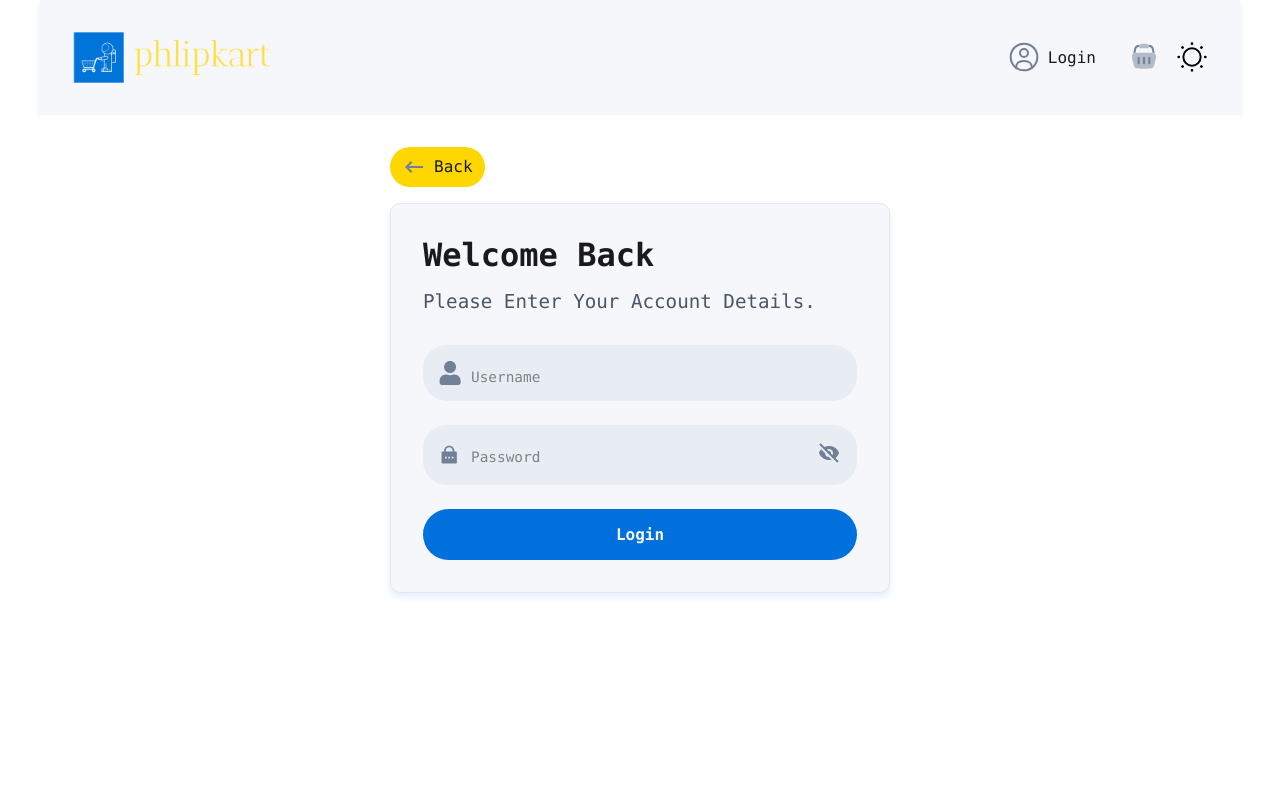
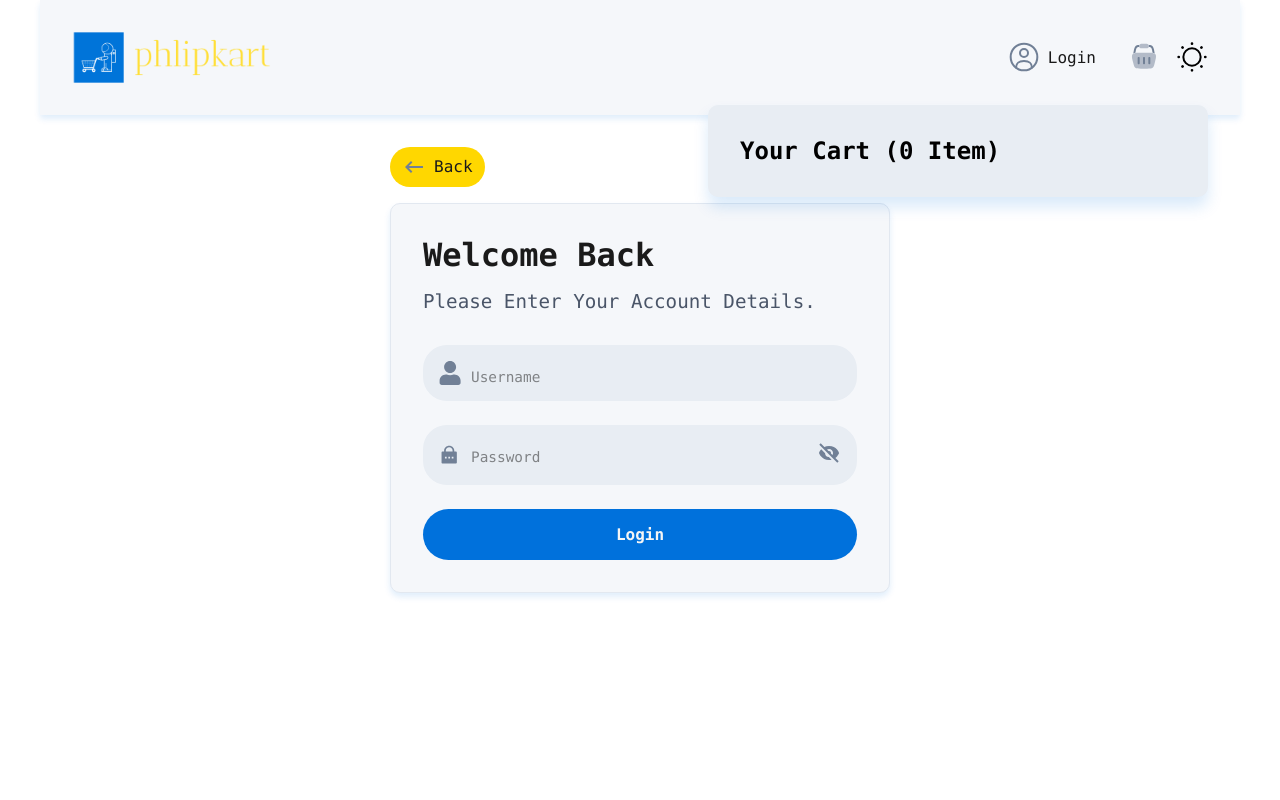
Before and after one commit to shrinath-dev/Sample-projects, a React (Create React App) app in the folder phlipkart/: page /login in a window 1280 px wide. Both pictures are taken after a click on the element 1144 px from the left and 57 px from the top of the page. Shown: the top 800 px of the page. Built offline with nearby package versions, Linux system fonts and the light colour scheme.

Commit message:
started cart functionality

```diff
--- a/phlipkart/src/App.css
+++ b/phlipkart/src/App.css
@@ -1,38 +1,5 @@
-.App {
-  text-align: center;
+header{
+  position: sticky;
+  top: 0;
+  z-index: 20000;
 }
-
-.App-logo {
-  height: 40vmin;
-  pointer-events: none;
-}
-
-@media (prefers-reduced-motion: no-preference) {
-  .App-logo {
-    animation: App-logo-spin infinite 20s linear;
-  }
-}
-
-.App-header {
-  background-color: #282c34;
-  min-height: 100vh;
-  display: flex;
-  flex-direction: column;
-  align-items: center;
-  justify-content: center;
-  font-size: calc(10px + 2vmin);
-  color: white;
-}
-
-.App-link {
-  color: #61dafb;
-}
-
-@keyframes App-logo-spin {
-  from {
-    transform: rotate(0deg);
-  }
-  to {
-    transform: rotate(360deg);
-  }
-}
--- a/phlipkart/src/App.js
+++ b/phlipkart/src/App.js
@@ -1,4 +1,5 @@
 import React from "react";
+import './App.css';
 import { useThemeContext } from "./context";
 import { BrowserRouter, Routes, Route } from "react-router-dom";
 import { Header, Footer } from "./components";
--- /dev/null
+++ b/phlipkart/src/components/Cart/Cart.js
@@ -0,0 +1,20 @@
+import React, { useState } from "react";
+import styles from './Cart.module.css';
+import { useDispatch, useSelector } from "react-redux";
+import { getCartLength, getCartVisibility } from "../../features/cart/cartSlice";
+
+function Cart() {
+    const showCart = useSelector(getCartVisibility);
+    const cartLength = useSelector(getCartLength);
+
+    if (!showCart) return;
+    return (
+        <div className={styles.cartContainer}>
+            <div className={styles.cart}>
+                <h2 className={styles.heading}>Your Cart ({cartLength + ` Item${cartLength > 1 ? 's' : ''}`})</h2>
+            </div>
+        </div>
+    )
+};
+
+export default Cart;
--- /dev/null
+++ b/phlipkart/src/components/Cart/Cart.module.css
@@ -0,0 +1,14 @@
+.cartContainer{
+    position: absolute;
+    top:100%;
+    width: 500px;
+    max-width: 90vw;
+    right: 0;
+    margin-top: 2rem;
+    background-color: var(--bg-tertiary);
+    padding: clamp(1rem, 5vw, 2rem);
+    border-radius: 10px;
+    z-index: 100000;
+    box-shadow: var(--shadow-lg);
+    transition: all 300ms ease-in-out;
+}
--- a/phlipkart/src/components/Header/Header.js
+++ b/phlipkart/src/components/Header/Header.js
@@ -1,6 +1,7 @@
 import React from "react";
 import styles from "./Header.module.css";
 import { UserAuthStatus, CartStatus, ThemeToggler } from "../subComponents";
+import Cart from "../Cart/Cart";
 
 function Header() {
   return (
@@ -10,6 +11,7 @@ function Header() {
         <UserAuthStatus />
         <div className={styles.cartTheme}>
           <CartStatus />
+          <Cart />
           <ThemeToggler />
         </div>
       </div>
--- a/phlipkart/src/components/Header/Header.module.css
+++ b/phlipkart/src/components/Header/Header.module.css
@@ -1,4 +1,10 @@
 .header {
+    max-width: 1200px;
+    margin: 0 auto;
+    z-index: 20000;
+    /* top: 0;
+    right:0;
+    left:0; */
     display: flex;
     gap: 3rem;
     justify-content: space-between;
@@ -16,6 +22,7 @@
 }
 
 .headerInfo {
+    position: relative;
     display: flex;
     justify-content: space-between;
     gap: 2rem;
--- a/phlipkart/src/components/index.js
+++ b/phlipkart/src/components/index.js
@@ -5,5 +5,6 @@ import FilterByCategory from "./FilterByCategory/FilterByCategory";
 import SearchProduct from "./SearchProduct/SearchProduct";
 import ProductGrid from "./ProductGrid/ProductGrid";
 import LoginForm from "./LoginForm/LoginForm";
+import Cart from "./Cart/Cart";
 
-export { Header, Footer, Carousel, FilterByCategory, SearchProduct, ProductGrid, LoginForm };
+export { Header, Footer, Carousel, FilterByCategory, SearchProduct, ProductGrid, LoginForm, Cart };
--- a/phlipkart/src/components/subComponents/CartStatus/CartStatus.js
+++ b/phlipkart/src/components/subComponents/CartStatus/CartStatus.js
@@ -1,15 +1,18 @@
 import React from "react";
 import styles from "./CartStatus.module.css";
-import { useSelector } from "react-redux";
-import { getCartLength, selectCartItems } from "../../../features/cart/cartSlice";
+import { useDispatch, useSelector } from "react-redux";
+import { getCartLength, setCartVisibility } from "../../../features/cart/cartSlice";
 
 function CartStatus() {
   const cartValue = useSelector(getCartLength);
-  const items = useSelector(selectCartItems);
-  console.log(items);
-  console.log(cartValue);
+  const dispatch = useDispatch();
+
+  const showCart = () => {
+    dispatch(setCartVisibility());
+  }
+
   return (
-    <div className={styles.cartStatusContainer}>
+    <div onClick={showCart} className={styles.cartStatusContainer}>
       <img className={styles.cartIcon} src="./cart-icon.svg" alt="cart" />
       {cartValue !== 0 && <p className={styles.cartValue}>{cartValue}</p>}
     </div>
--- a/phlipkart/src/context/AuthContext/AuthContext.js
+++ b/phlipkart/src/context/AuthContext/AuthContext.js
@@ -68,7 +68,10 @@ function AuthProvider({ children }) {
         const savedState = localStorage.getItem('user');
         if (savedState) {
             const user = JSON.parse(savedState).currentUser;
-            loginUser(user);
+            if (user) {
+                loginUser(user);
+            }
+
         }
     }, [])
 
--- a/phlipkart/src/features/cart/cartSlice.js
+++ b/phlipkart/src/features/cart/cartSlice.js
@@ -3,7 +3,7 @@ import { createSlice, createEntityAdapter, createSelector } from "@reduxjs/toolk
 const cartAdapter = createEntityAdapter();
 
 const initialState = cartAdapter.getInitialState({
-    userId: null,
+    showCart: false,
 })
 
 
@@ -19,6 +19,10 @@ export const cartSlice = createSlice({
             }
             cartAdapter.addOne(state, action.payload);
 
+        },
+
+        setCartVisibility: (state, action) => {
+            state.showCart = !state.showCart;
         }
     },
 });
@@ -32,6 +36,13 @@ export const getCartLength = createSelector(
     (items) => items.length
 )
 
+export const getCartVisibility = createSelector(
+    state => state.cart,
 
-export const { addToCart } = cartSlice.actions;
+    (cart) => {
+        return cart.showCart;
+    },
+)
+
+export const { addToCart, setCartVisibility } = cartSlice.actions;
 export default cartSlice.reducer;
```
